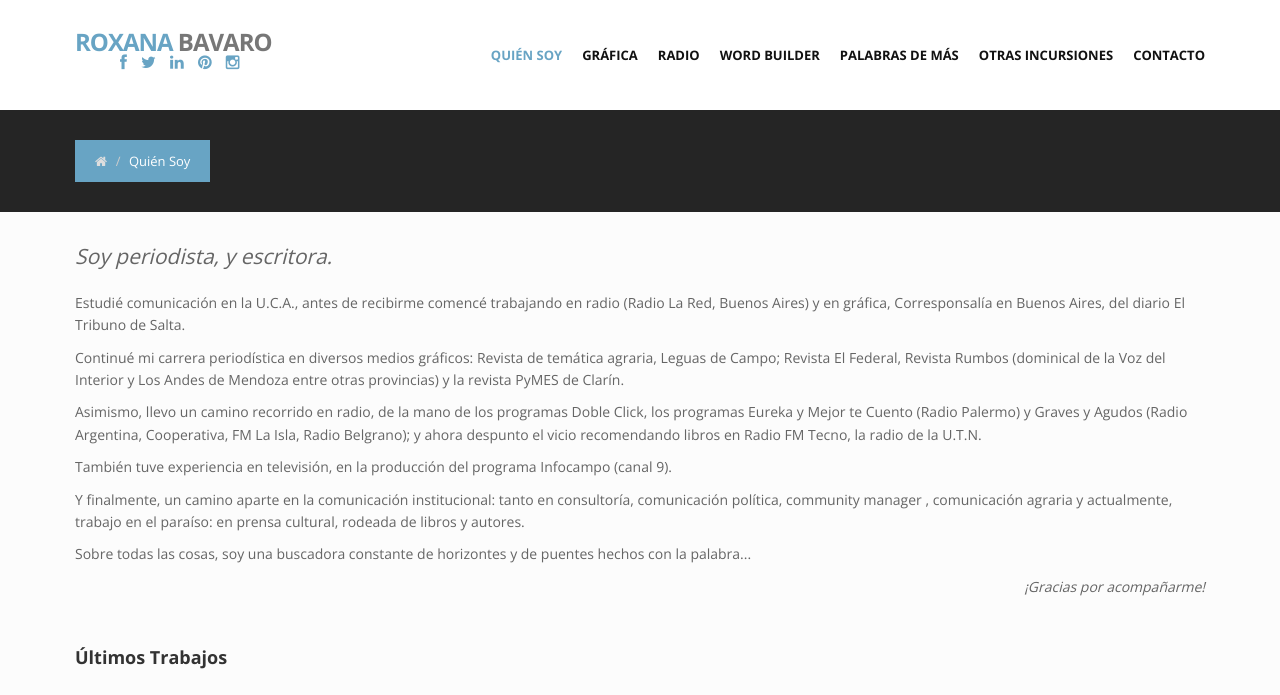
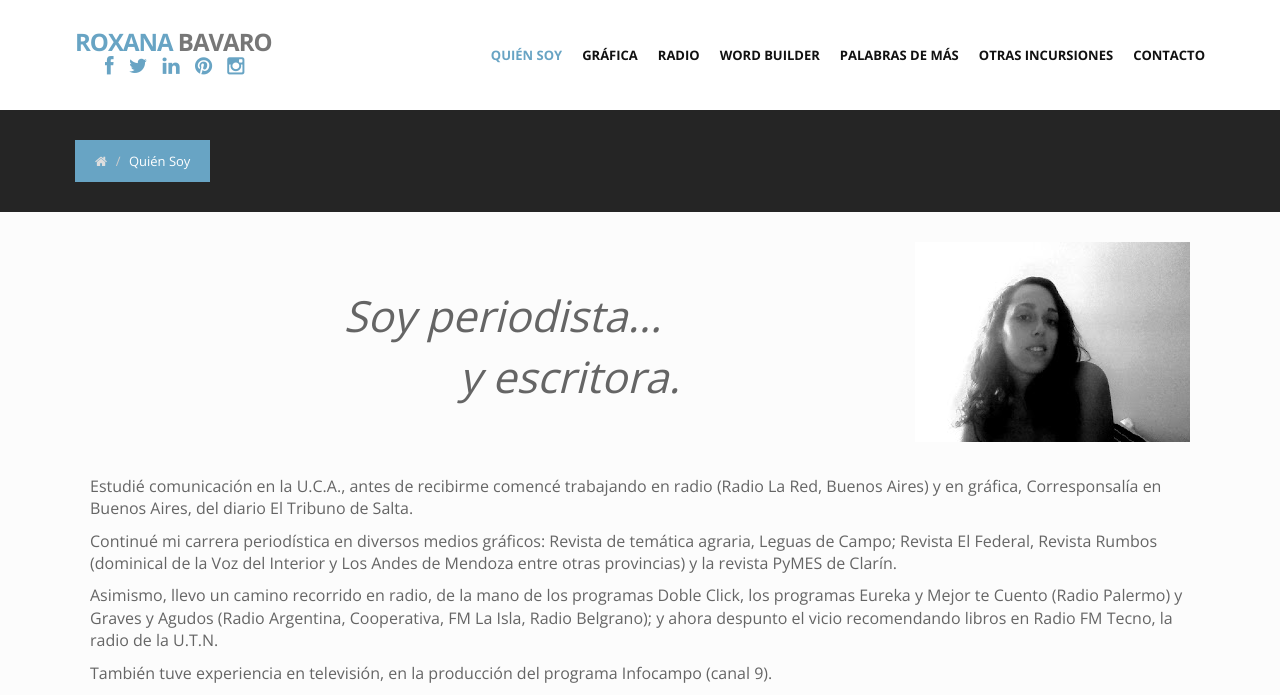
Before and after one commit to c88lopez/roxy, a PHP site: page / in a window 1280 px wide. Shown: the top 695 px of the page. Run offline with PHP 8.4, Linux system fonts and the light colour scheme.

Commit message:
Se realizaron los siguientes cambios: - Se agregaron imagenes - Se eliminan "ultimos trabajos" al final de "quien soy" - Se cambia la distribucion de "quien soy" y se agrega una imagen

```diff
--- a/header.php
+++ b/header.php
@@ -28,7 +28,7 @@
                     <span class="icon-bar"></span>
                 </button>
                 <a class="navbar-brand" href="index.php"><span>Roxana</span> Bavaro</a>
-                <div class="col-lg-6" style="font-size: 16px; padding-left: 40px;">
+                <div class="col-lg-6" style="font-size: 20px; padding-left: 25px;">
                     <ul class="social-network">
                         <li>
                             <a href="https://www.facebook.com/roxana.bavaro" data-placement="top" title="Facebook">
--- a/index.php
+++ b/index.php
@@ -19,7 +19,7 @@ require_once 'head.php';
 
 ?>
 
-    <div id="wrapper">
+    <div id="wrapper" xmlns="http://www.w3.org/1999/html">
 
         <?php
 
@@ -43,15 +43,27 @@ require_once 'head.php';
 
         <section id="featured">
             <!-- start slider -->
-            <div class="container">
+            <div class="container" style="/*background: url('contenido/img/1.jpg') no-repeat center fixed;*/">
                 <div class="row"></div>
 
                 <div class="row">
                     <div class="col-lg-12">
+                        <div class="col-lg-12" style="height: 200px;">
+                            <div class="col-lg-9" style="height: inherit; text-align: center; padding-top: 44px;">
+                                <p class="lead" style=" font-size: 43px;">
+                                    <em>
+                                        Soy periodista...
+                                        <br> &nbsp;&nbsp;&nbsp;&nbsp;&nbsp;&nbsp;&nbsp;&nbsp;&nbsp;&nbsp;&nbsp;&nbsp;y escritora.
+                                    </em>
+                                </p>
+                            </div>
 
-                        <p class="lead">
-                            <em>Soy periodista, y escritora.</em>
-                        </p>
+                            <div class="col-lg-3" style="background-image: url('contenido/img/2.jpg'); height: inherit;"></div>
+                        </div>
+
+                        <div class="col-lg-12" style="font-size: 16px;">
+
+                            <p>&nbsp;</p>
 
                             <p>
                                 Estudié comunicación en la U.C.A., antes de recibirme comencé trabajando en radio (Radio La Red, Buenos Aires) y en gráfica, Corresponsalía en Buenos Aires, del diario El Tribuno de Salta.
@@ -82,73 +94,7 @@ require_once 'head.php';
                             </p>
 
                         </div>
-                </div>
-            </div>
-        </section>
 
-        <section id="featured">
-            <!-- start slider -->
-            <div class="container">
-                <div class="row">
-                    <div class="col-lg-12">
-                        <h4 class="heading">Últimos Trabajos</h4>
-                        <div class="row">
-                            <section id="projects">
-                                <ul id="thumbs" class="portfolio">
-
-                                    <!-- Item Project and Filter Name -->
-                                    <li class="col-lg-3 design" data-id="id-0" data-type="web">
-                                        <div class="item-thumbs">
-                                            <!-- Fancybox - Gallery Enabled - Title - Full Image -->
-                                            <a class="hover-wrap fancybox" data-fancybox-group="gallery" title="Rumbos Alergia" href="contenido/grafica/revista_rumbos/rumbos_alergia_1.jpg">
-                                                <span class="overlay-img"></span>
-                                                <span class="overlay-img-thumb font-icon-plus"></span>
-                                            </a>
-                                            <!-- Thumb Image and Description -->
-                                            <img src="contenido/grafica/revista_rumbos/rumbos_alergia_1.jpg" alt="Descripción trabajo 1">
-                                        </div>
-                                    </li>
-                                    <!-- End Item Project -->
-
-                                    <!-- Item Project and Filter Name -->
-                                    <li class="item-thumbs col-lg-3 design" data-id="id-1" data-type="icon">
-                                        <!-- Fancybox - Gallery Enabled - Title - Full Image -->
-                                        <a class="hover-wrap fancybox" data-fancybox-group="gallery" title="El Federal" href="contenido/grafica/revista_el_federal/el_federal_vino_1.jpg">
-                                            <span class="overlay-img"></span>
-                                            <span class="overlay-img-thumb font-icon-plus"></span>
-                                        </a>
-                                        <!-- Thumb Image and Description -->
-                                        <img src="contenido/grafica/revista_el_federal/el_federal_vino_1.jpg" alt="Descripción trabajo 2">
-                                    </li>
-                                    <!-- End Item Project -->
-
-                                    <!-- Item Project and Filter Name -->
-                                    <li class="item-thumbs col-lg-3 photography" data-id="id-2" data-type="illustrator">
-                                        <!-- Fancybox - Gallery Enabled - Title - Full Image -->
-                                        <a class="hover-wrap fancybox" data-fancybox-group="gallery" title="Work 3" href="contenido/grafica/revista_italpress/Italpress_moda_1.jpg">
-                                            <span class="overlay-img"></span>
-                                            <span class="overlay-img-thumb font-icon-plus"></span>
-                                        </a>
-                                        <!-- Thumb Image and Description -->
-                                        <img src="contenido/grafica/revista_italpress/Italpress_moda_1.jpg" alt="Descripción trabajo 3">
-                                    </li>
-                                    <!-- End Item Project -->
-
-                                    <!-- Item Project and Filter Name -->
-                                    <li class="item-thumbs col-lg-3 photography" data-id="id-2" data-type="illustrator">
-                                        <!-- Fancybox - Gallery Enabled - Title - Full Image -->
-                                        <a class="hover-wrap fancybox" data-fancybox-group="gallery" title="Work 4" href="contenido/grafica/revista_pymes_de_clarin/pymes_credito_1.jpg">
-                                            <span class="overlay-img"></span>
-                                            <span class="overlay-img-thumb font-icon-plus"></span>
-                                        </a>
-                                        <!-- Thumb Image and Description -->
-                                        <img src="contenido/grafica/revista_pymes_de_clarin/pymes_credito_1.jpg" alt="Descripción trabajo 4">
-                                    </li>
-                                    <!-- End Item Project -->
-
-                                </ul>
-                            </section>
-                        </div>
                     </div>
                 </div>
             </div>
```
Also changed, not shown: contenido/img/1.jpg (added), contenido/img/2.jpg (added). Lines whose indentation alone changed are shown as unchanged.
